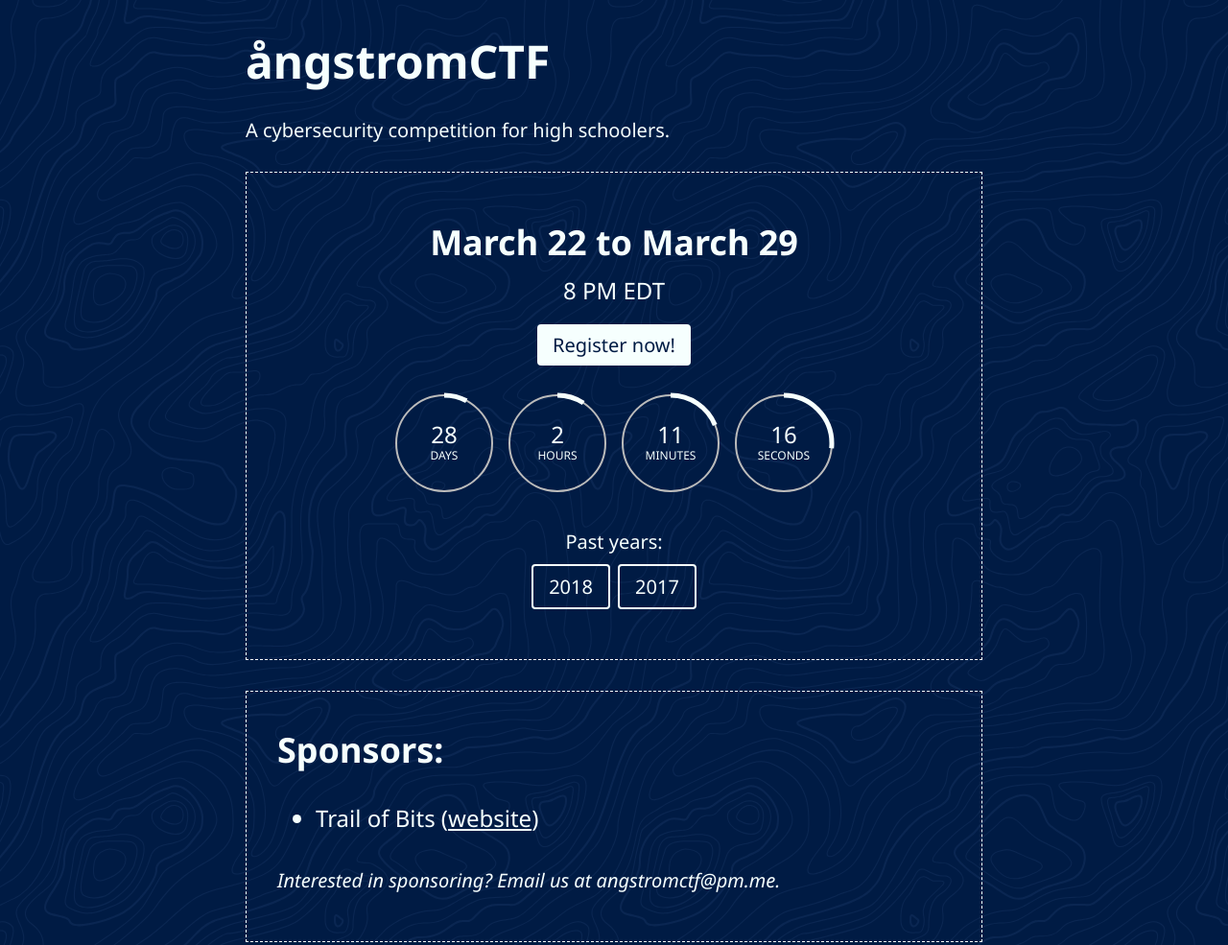
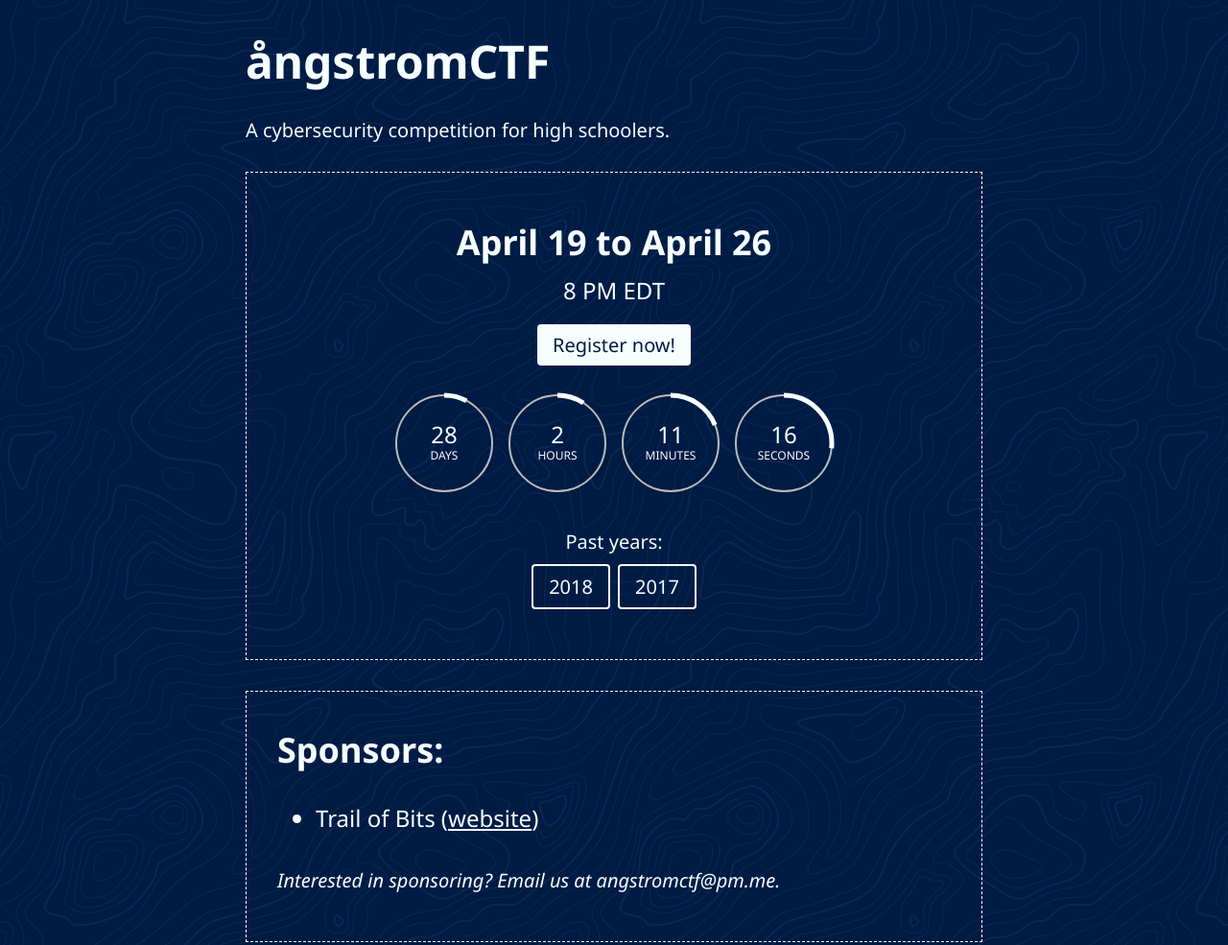
Before and after one commit to blairsec/angstromctf-splash, a plain HTML site: page index.html in a window 1280 px wide. Shown: the top 985 px of the page at 96% size. Drawn offline with nearby package versions, Linux system fonts and the light colour scheme.

Commit message:
update time

```diff
--- a/index.html
+++ b/index.html
@@ -13,7 +13,7 @@
 		<p class="f4 washed-blue center mw7">A cybersecurity competition for high schoolers.</p>
 		<div class="b--dashed ba pb4 pt3 center mw7 washed-blue mv4">
 			<div class="tc mv4">
-				<h3 class="f2 mb3">March 22 to March 29</h3>
+				<h3 class="f2 mb3">April 19 to April 26</h3>
 				<div class="f3">8 PM EDT</div>
 			</div>
 			<div class="center tc"><a class="f4 navy bg-washed-blue no-underline dim br2 pv2 ph3" href="https://2019.angstromctf.com">Register now!</a></div>
```
